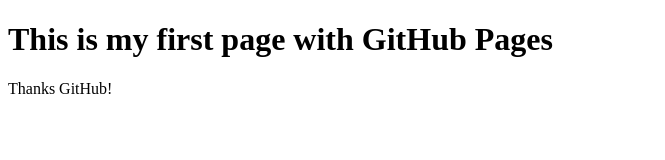
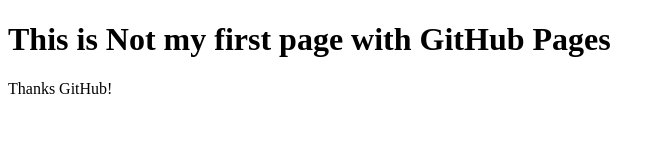
Before and after one commit to Aziz00o/aziz, a plain HTML site: page index.html in a window 1280 px wide. Shown: the whole page, without its empty margins (0-665 px from the left). Drawn offline with Linux system fonts and the light colour scheme.

Commit message:
Update index.html

```diff
--- a/index.html
+++ b/index.html
@@ -1,10 +1,10 @@
 <!DOCTYPE html>
 <html>
 <head>
-    <title>My First GitHub Page</title>
+    <title>Not My First GitHub Page</title>
 </head>
 <body>
-    <h1>This is my first page with GitHub Pages</h1>
+    <h1>This is Not my first page with GitHub Pages</h1>
     <p>Thanks GitHub!</p>
 </body>
 </html>
```
